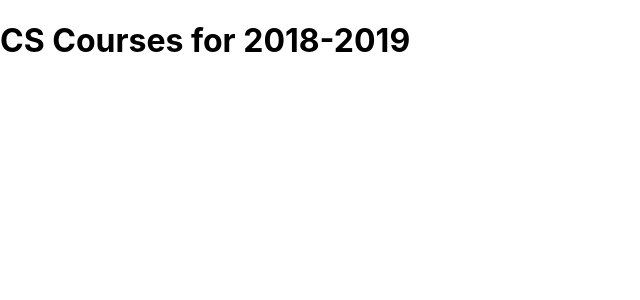
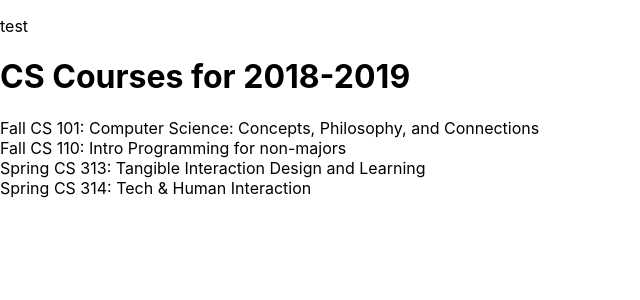
Before and after one commit to choffmancode/cmh-react-scheduler, a React (Vite) app: page / in a window 1280 px wide. Shown: the top 300 px of the page, without its empty margins (0-640 px from the left). Built offline with nearby package versions, Linux system fonts and the light colour scheme.

Commit message:
added course list

```diff
--- a/src/App.jsx
+++ b/src/App.jsx
@@ -1,12 +1,40 @@
 import React from 'react';
+import {CourseList} from './components/CourseList'
+import {Banner} from './components/Banner'
 
+
+console.log("HERE2")
 const schedule = {
-  title: "CS Courses for 2018-2019"
+  "title": "CS Courses for 2018-2019",
+  "courses": {
+    "F101" : {
+      "id" : "F101",
+      "meets" : "MWF 11:00-11:50",
+      "title" : "Computer Science: Concepts, Philosophy, and Connections"
+    },
+    "F110" : {
+      "id" : "F110",
+      "meets" : "MWF 10:00-10:50",
+      "title" : "Intro Programming for non-majors"
+    },
+    "S313" : {
+      "id" : "S313",
+      "meets" : "TuTh 15:30-16:50",
+      "title" : "Tangible Interaction Design and Learning"
+    },
+    "S314" : {
+      "id" : "S314",
+      "meets" : "TuTh 9:30-10:50",
+      "title" : "Tech & Human Interaction"
+    }
+  }
 };
 
 const App = () =>  (
   <div>
-    <h1>{ schedule.title }</h1>
+    <p>test</p>
+    <Banner title={ schedule.title } />
+    <CourseList courses={ schedule.courses } />
   </div>
 );
 
--- /dev/null
+++ b/src/components/Banner.jsx
@@ -0,0 +1,3 @@
+export const Banner = ({ title }) => (
+    <h1>{ title }</h1>
+  );
--- /dev/null
+++ b/src/components/Course.jsx
@@ -0,0 +1,15 @@
+const terms = { F: 'Fall', W: 'Winter', S: 'Spring'};
+
+const getCourseTerm = course => (
+  terms[course.id.charAt(0)]
+);
+
+const getCourseNumber = course => (
+  course.id.slice(1, 4)
+);
+
+export const Course = ({ course }) => (
+  <div>
+    { getCourseTerm(course) } CS { getCourseNumber(course) }: { course.title }
+  </div>
+);
--- /dev/null
+++ b/src/components/CourseList.jsx
@@ -0,0 +1,7 @@
+import {Course} from './Course'
+
+export const CourseList = ({ courses }) => (
+  <div>
+    { Object.values(courses).map(course => <Course key={course.id} course={ course } />) }
+  </div>
+);
```
